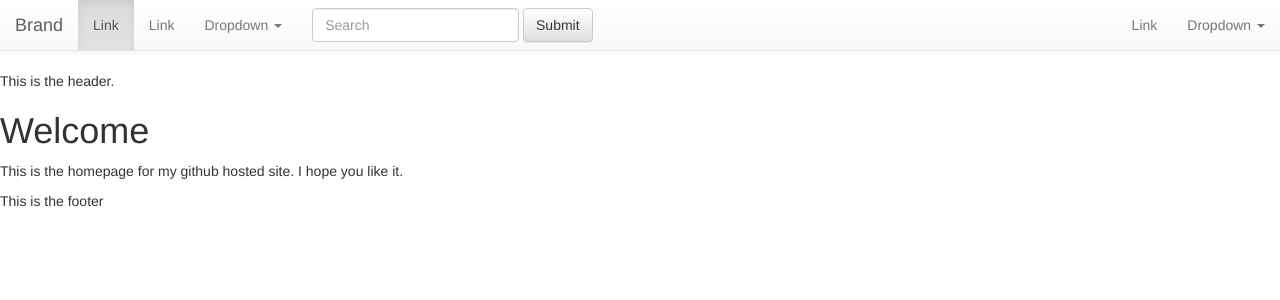
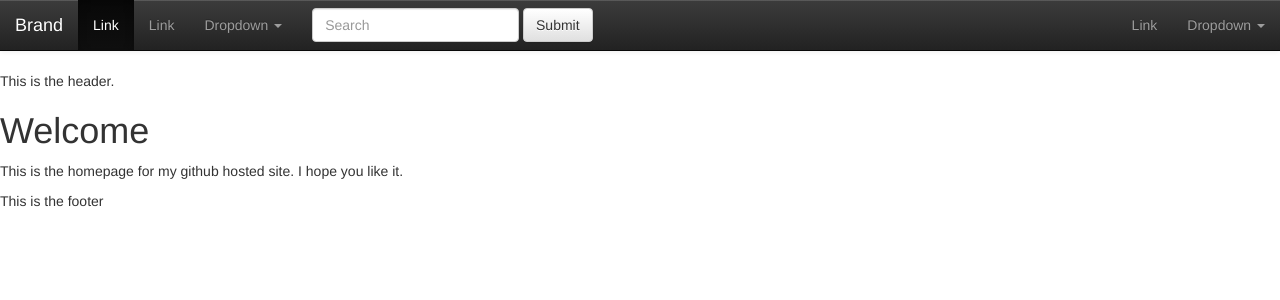
Before and after one commit to guyjin/guyjin.github.io, a Jekyll site: the page built from index.md, in a window 1280 px wide. Shown: the top 300 px of the page. Built offline with Jekyll 4.4.1, drawn with Linux system fonts in a browser that asks for light colours; nearby versions of some CDN libraries.

Commit message:
fixed hosed navbar class
remove the stupid period I had in front of the class ‘navbar-inverse’.

```diff
--- a/_includes/nav.html
+++ b/_includes/nav.html
@@ -1,4 +1,4 @@
-<nav class="navbar navbar-default navbar-static-top .navbar-inverse" role="navigation">
+<nav class="navbar navbar-default navbar-static-top navbar-inverse" role="navigation">
   <div class="container-fluid">
     <!-- Brand and toggle get grouped for better mobile display -->
     <div class="navbar-header">
```
